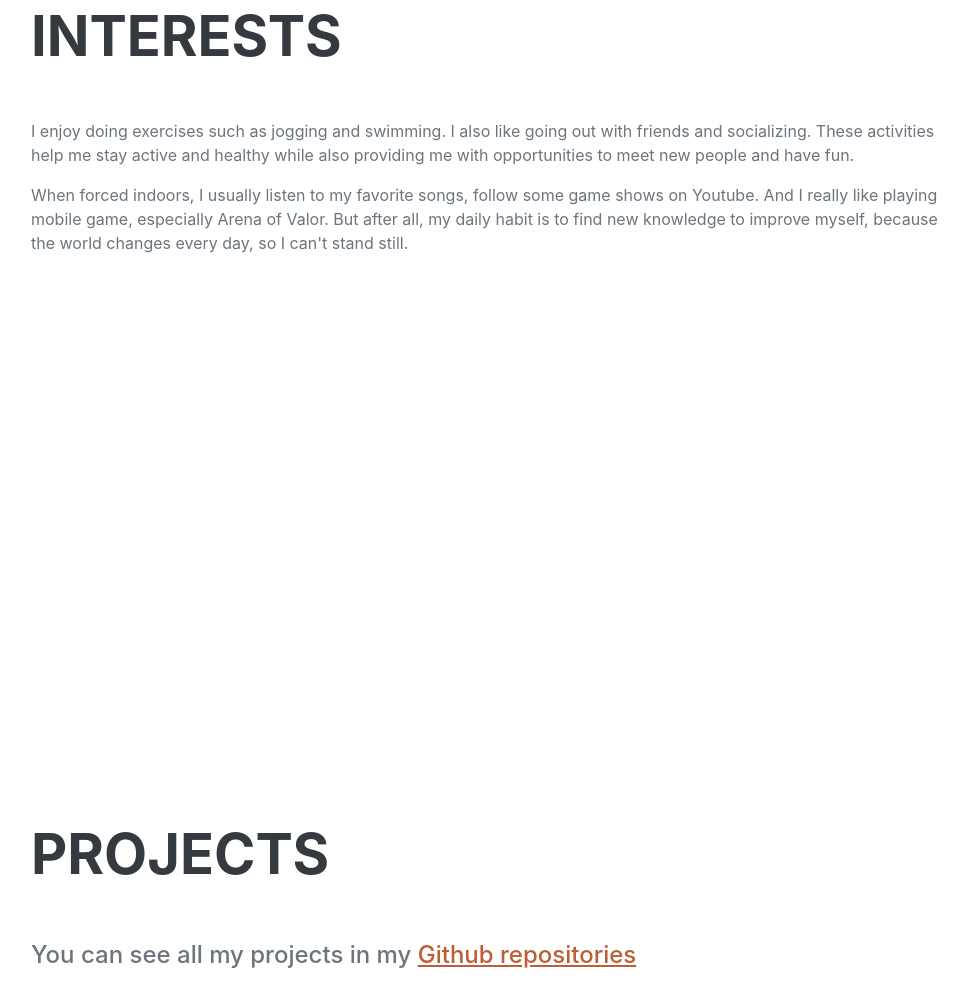
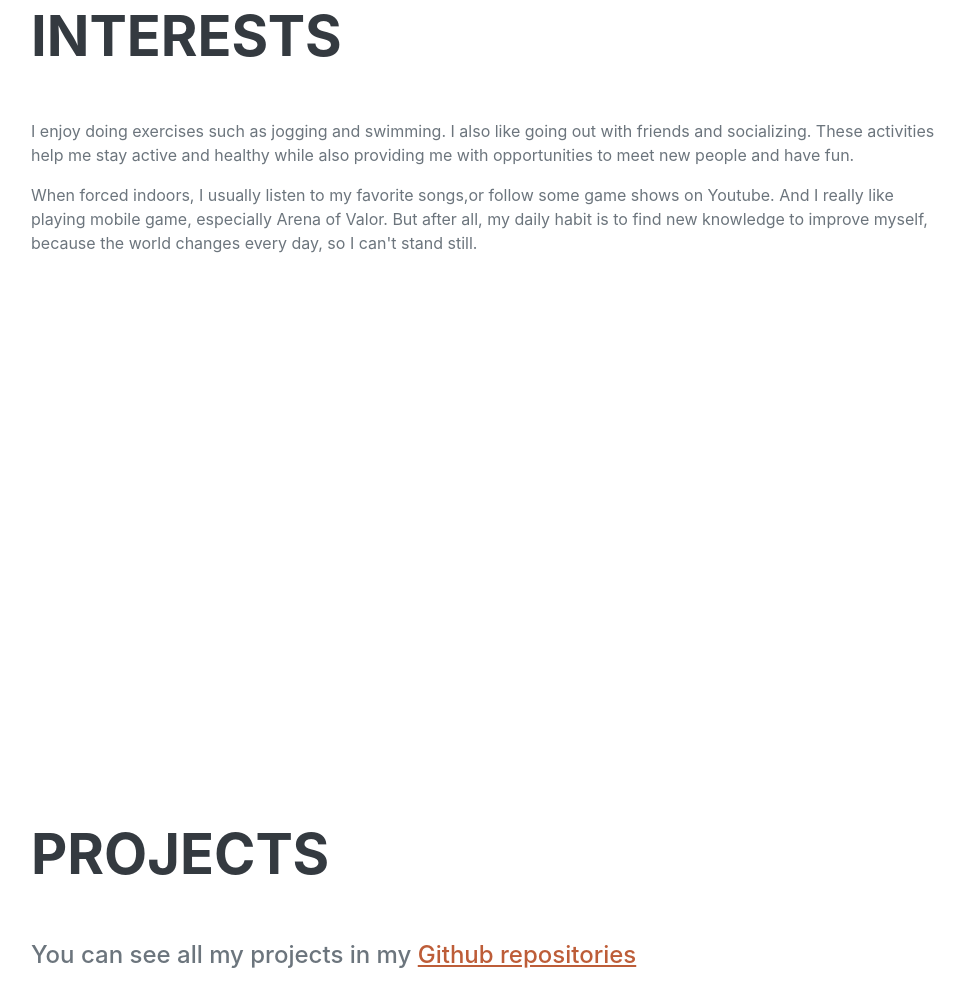
Before and after one commit to dnmquan1110/dnmquan1110.github.io, a plain HTML site: page index.html in a window 1280 px wide. Shown: the part 2674-3657 px from the top of the page, without its empty margins (289-1257 px from the left). Drawn offline with nearby package versions, Linux system fonts and the light colour scheme; a web font is replaced by a local one.

Commit message:
Update index.html

```diff
--- a/index.html
+++ b/index.html
@@ -116,7 +116,7 @@
                 <div class="resume-section-content">
                     <h2 class="mb-5">Interests</h2>
                     <p>I enjoy doing exercises such as jogging and swimming. I also like going out with friends and socializing. These activities help me stay active and healthy while also providing me with opportunities to meet new people and have fun.</p>
-                    <p class="mb-0">When forced indoors, I usually listen to my favorite songs, follow some game shows on Youtube. And I really like playing mobile game, especially Arena of Valor. But after all, my daily habit is to find new knowledge to improve myself, because the world changes every day, so I can't stand still.</p>
+                    <p class="mb-0">When forced indoors, I usually listen to my favorite songs,or follow some game shows on Youtube. And I really like playing mobile game, especially Arena of Valor. But after all, my daily habit is to find new knowledge to improve myself, because the world changes every day, so I can't stand still.</p>
                 </div>
             </section>
             <!-- Experience-->
```
